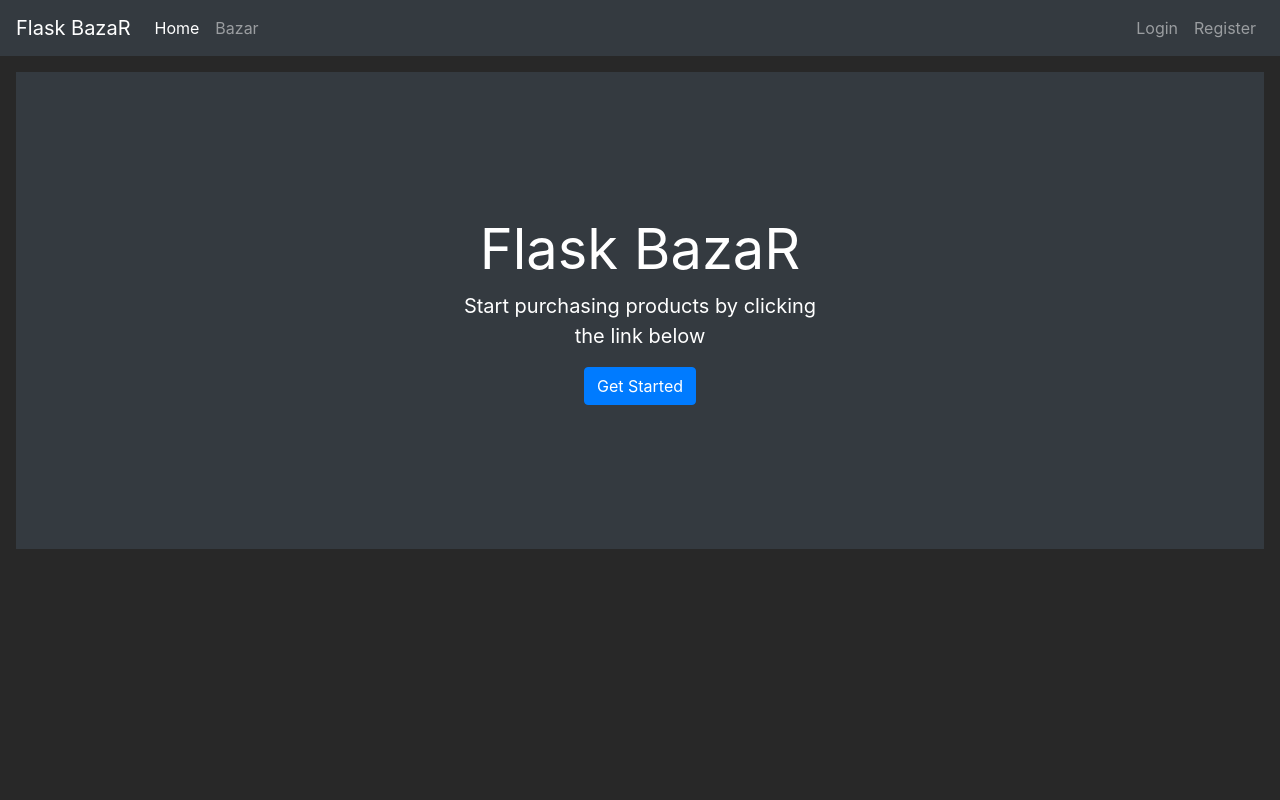
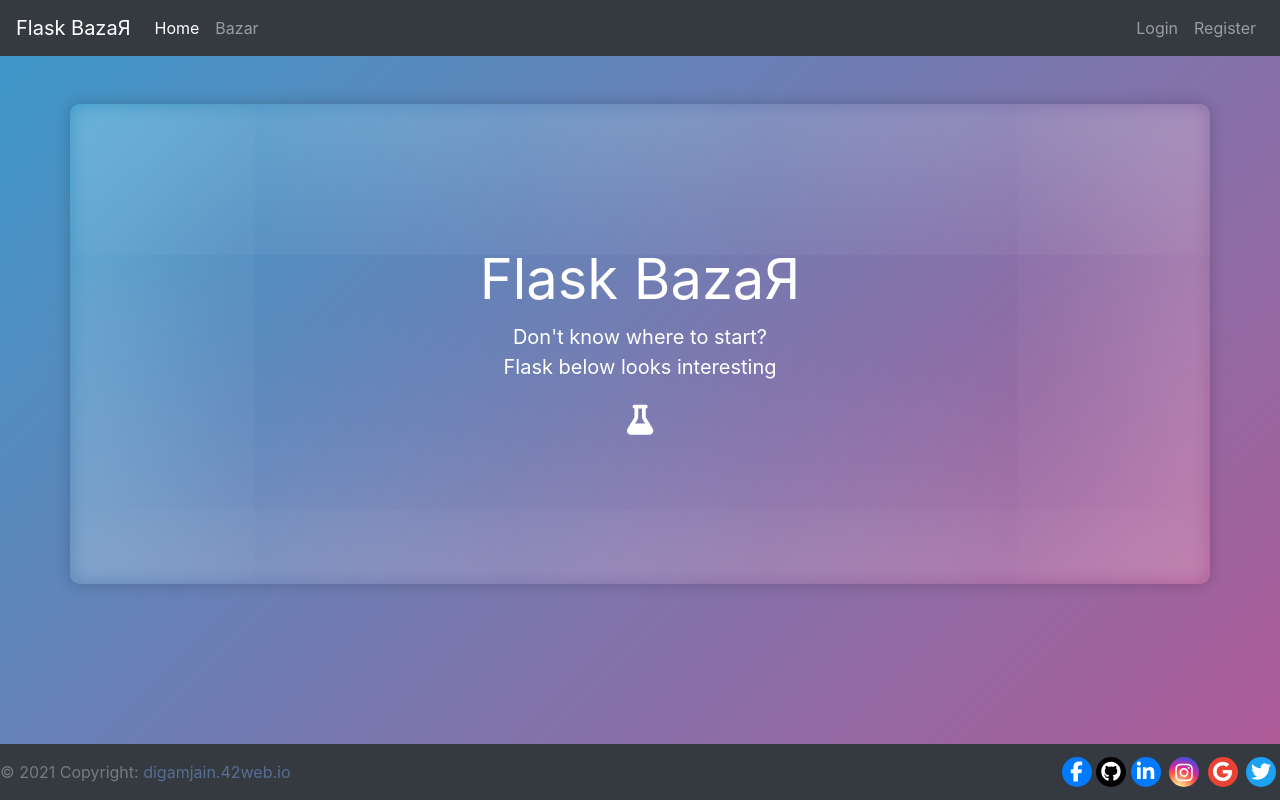
Before and after one commit to digamjain/Flask-Website, a Flask app: page / in a window 1280 px wide. Run offline with Flask 2, Linux system fonts and the light colour scheme; some libraries are stand-ins or nearby versions.

Commit message:
Major changes to the overall UI of the website Better project dependency (support for pipenv)
.gitignore
  ->Added a boiler plate git-ignore file
Pipfile
  ->For pipenv
Pipfile.lock
  ->For pipenv
requirements.txt
  ->Better version control for requirements.txt file
market
  ->templates
    ->Changed all templates directory files and subfiles for new UI.

```diff
--- a/market/model.py
+++ b/market/model.py
@@ -15,7 +15,7 @@
     username = db.Column(db.String(length=24), nullable=False, unique=True)
     email = db.Column(db.String(length=70), nullable=False, unique=True)
     hash_password = db.Column(db.String(length=60), nullable=False)
-    budget = db.Column(db.Integer(), nullable=False, default=1000)
+    budget = db.Column(db.Integer(), nullable=False, default=100000)
     items = db.relationship('Item', backref='owned_user', lazy=True)
 
     #To check if the user have enough budget to purchase the item
--- a/market/templates/home.html
+++ b/market/templates/home.html
@@ -1,19 +1,134 @@
 {#For exporting the layout.html file to this page#}
 {% extends 'layout.html' %}
+{%set active_page = 'home'%}
 
 {# Name to be replaced inside layout.html #}
 {% block title %}
-  BazaR
+BazaЯ
 {%endblock%}
 
 {% block content %}
-  <div class="position-relative overflow-hidden p-3 p-md-5 m-md-3 text-center bg-dark" style="color:white">
-      <div class="col-md-5 p-lg-5 mx-auto my-5">
-          <h1 class="display-4 font-weight-normal">Flask BazaR</h1>
-          <p class="lead font-weight-normal">Start purchasing products by clicking the link below</p>
-          <a class="btn btn-primary" href="{{ url_for('market_page') }}">Get Started</a>
-      </div>
-      <div class="product-device box-shadow d-none d-md-block"></div>
-      <div class="product-device product-device-2 box-shadow d-none d-md-block"></div>
+<div class="container overflow-hidden text-center" style="color:white">
+  <div class="col-md-5 p-lg-5 mx-auto my-5">
+    <h1 class="display-4 font-weight-normal">Flask BazaЯ</h1>
+    <p class="lead font-weight-normal">Don't know where to start?<br>Flask below looks interesting</p>
+    <a class="btn flask fas fa-flask" href="{{ url_for('market_page') }}"></a>
   </div>
+  <div class="product-device box-shadow d-none d-md-block"></div>
+  <div class="product-device product-device-2 box-shadow d-none d-md-block"></div>
+</div>
+<style>
+  .flask {
+    font-size: 30px;
+    color: white;
+  }
+
+  .footer {
+    display: flex;
+    position: fixed;
+    height: 7%;
+    bottom: 0;
+    width: 100%;
+    background-color: #343a40;
+    color: white;
+    align-items: center;
+    justify-content: space-between;
+    align-content: space;
+  }
+
+  .btn-circle {
+    border-width: 0;
+    width: 30px;
+    height: 30px;
+    padding: 1px 0px;
+    border-radius: 20px;
+    text-align: center;
+    font-size: 20px;
+    line-height: 1.42857;
+  }
+
+  .btn-circle:hover {
+    color: #000;
+    background: #fff;
+  }
+
+  .container:before {
+    content: '';
+    position: absolute;
+    top: 0;
+    left: 0;
+    right: 0;
+    bottom: 0;
+    box-shadow: inset 0 0 2000px rgba(255, 255, 255, .5);
+    filter: blur(10px);
+  }
+
+  .container {
+    top: 6%;
+    display: flex;
+    align-items: center;
+    justify-content: center width: 100rem;
+    height: 30rem;
+    box-shadow: 0 0 1rem 0 rgba(0, 0, 0, .2);
+    border-radius: 10px;
+    position: relative;
+    z-index: 1;
+    background: inherit;
+    overflow: hidden;
+  }
+
+  .instagram {
+    padding: 2px 0px;
+    display: inline-block;
+    text-align: center;
+    border-radius: 40px;
+    color: #fff;
+    vertical-align: middle;
+    background: #d6249f;
+    background: radial-gradient(circle at 30% 107%, #fdf497 0%, #fdf497 5%, #fd5949 45%, #d6249f 60%, #285AEB 90%);
+  }
+
+  .container:before {
+    background: inherit;
+  }
+
+  .google {
+    background: #EA4335;
+    color: #ffffff;
+  }
+
+  .twitter {
+    background: #1DA1F2;
+    color: #ffffff;
+  }
+
+  .linkedin {
+    background: #0072B1;
+  }
+
+  .github {
+    border-radus: 10px;
+    background: #000;
+    color: #fff;
+  }
+</style>
+<div class="footer center footer-copyright ">
+  <div style="color:#787b80">© 2021 Copyright:
+    <a href="https://digamjain.42web.io/" style="color:#576e94"> digamjain.42web.io</a>
+  </div>
+  <div>
+    <a class="btn btn-circle btn-primary btn-floating" href="https://www.facebook.com/digam.jain/" role="button">
+      <i class="fab fa-facebook-f"></i></a>
+    <a class="btn btn-circle github btn-floating" href="https://github.com/digamjain/" role="button">
+      <i class="fab fa-github"></i></a>
+    <a class="btn btn-circle btn-primary btn-floating" href="https://www.linkedin.com/in/digamjain/" role="button">
+      <i class="fab fa-linkedin-in"></i></a>
+    <a class="btn btn-circle btn-primary instagram m-1" href="https://www.instagram.com/digamj/" role="button">
+      <i class="fab fa-instagram"></i></a>
+    <a class="btn btn-circle btn-light google" href="mailto:digamj@gmail.com" role="button">
+      <i class="fab fa-google"></i></a>
+    <a class="btn btn-circle btn-light m-1 twitter" href="https://twitter.com/jaindigam" role="button">
+      <i class="fab fa-twitter"></i></a>
+  </div>
+</div>
 {% endblock %}
--- a/market/templates/layout.html
+++ b/market/templates/layout.html
@@ -1,8 +1,12 @@
 <!-- Code taken for practice from https://getbootstrap.com/docs/4.5/getting-started/introduction/
    &
    http://www.jimshapedcoding.com/courses/Flask Full Series-->
-<!doctype html> <!-- HTML document -->
-<html lang="en"> <!-- Language to be used is English -->
+
+<!-- HTML document -->
+<!doctype html>
+<html lang="en">
+<!-- Language to be used is English -->
+
 <head>
   <!-- Required meta tags -->
   <meta charset="utf-8">
@@ -14,20 +18,21 @@
     {% block title %}{% endblock %}
   </title>
 </head>
+
 <body>
   <!-- Navbar here -->
-      <nav class="navbar navbar-expand-md navbar-dark bg-dark">
-         <a class="navbar-brand" href="{{url_for('homepage')}}">Flask BazaR</a>
-         <button class="navbar-toggler" type="button" data-toggle=   "collapse" data-target="#navbarNav">
+  <nav class="navbar navbar-expand-md navbar-dark bg-dark ">
+    <a class="navbar-brand" href="{{url_for('homepage')}}">Flask BazaЯ</a>
+    <button class="navbar-toggler" type="button" data-toggle="collapse" data-target="#navbarNav">
       <span class="navbar-toggler-icon"></span>
     </button>
     <div class="collapse navbar-collapse" id="navbarNav">
       <ul class="navbar-nav mr-auto">
-               <li class="nav-item active">
+        <li class="nav-item {{'active' if active_page == 'home'}}">
           <a class="nav-link" href="{{url_for('homepage')}}">Home <span class="sr-only">(current)</span></a>
         </li>
-               <li class="nav-item">
-                   <a class="nav-link" href="{{url_for('market_page')}}">Bazar</a>
+        <li class="nav-item {{'active' if active_page == 'market'}}">
+          <a class="nav-link " href="{{url_for('market_page')}}">Bazar</a>
         </li>
       </ul>
       {% if current_user.is_authenticated %}
@@ -46,16 +51,17 @@
       </ul>
       {% else %}
       <ul class="navbar-nav">
-                  <li class="nav-item">
+        <li class="nav-item {{'active' if active_page == 'login'}}">
           <a class="nav-link" href="{{url_for('login_page')}}">Login</a>
         </li>
-                 <li class="nav-item">
+        <li class="nav-item {{'active' if active_page == 'register'}}">
           <a class="nav-link" href="{{url_for('register_page')}}">Register</a>
         </li>
       </ul>
       {% endif %}
     </div>
   </nav>
+
   {# get_flashed_messages is the function used to retrieve messages from the flash function #}
   {# with_categories is for different types of errors #}
   {% with messages = get_flashed_messages(with_categories = true) %}
@@ -71,22 +77,46 @@
   {% endif %}
   {% endwith %}
   {% block content %}{% endblock %}
+
   <!-- Future Content here -->
-
-
-
   <!-- Optional JavaScript -->
   <!-- jQuery first, then Popper.js, then Bootstrap JS -->
-      <script src='https://kit.fontawesome.com/a076d05399.js'></script>
+  <script src="https://kit.fontawesome.com/4b82852b17.js" crossorigin="anonymous"></script>
   <script src="https://code.jquery.com/jquery-3.5.1.slim.min.js" integrity="sha384-DfXdz2htPH0lsSSs5nCTpuj/zy4C+OGpamoFVy38MVBnE+IbbVYUew+OrCXaRkfj" crossorigin="anonymous"></script>
   <script src="https://cdn.jsdelivr.net/npm/popper.js@1.16.1/dist/umd/popper.min.js" integrity="sha384-9/reFTGAW83EW2RDu2S0VKaIzap3H66lZH81PoYlFhbGU+6BZp6G7niu735Sk7lN" crossorigin="anonymous"></script>
   <script src="https://stackpath.bootstrapcdn.com/bootstrap/4.5.2/js/bootstrap.min.js" integrity="sha384-B4gt1jrGC7Jh4AgTPSdUtOBvfO8shuf57BaghqFfPlYxofvL8/KUEfYiJOMMV+rV" crossorigin="anonymous"></script>
 </body>
+
 <!-- For Dark theme -->
+
 <style>
+  html,
   body {
-      background-color: #282828;
-      color: #d7dbdd;
+    max-width: 100%;
+    height: 100%;
+    overflow-x: hidden;
+    background-attachment: fixed;
+  }
+
+  body {
+    background: linear-gradient(-45deg, #ee7752, #e73c7e, #23a6d5, #23d5ab);
+    background-size: 500% 500%;
+    animation: gradient 10s ease infinite;
+  }
+
+  @keyframes gradient {
+    0% {
+      background-position: 0% 50%;
+    }
+
+    50% {
+      background-position: 100% 50%;
+    }
+
+    100% {
+      background-position: 0% 50%;
+    }
   }
 </style>
+
 </html>
```
Also changed, not shown: Starter.py (deleted, +0 -31 lines), market/templates/includes/items_modals.html (+13 -21 lines), market/templates/includes/owned_item_modals.html (+12 -12 lines), market/templates/login.html (+39 -14 lines), market/templates/market.html (+47 -12 lines), market/templates/register.html (+44 -12 lines), requirements.txt (+20 -7 lines), market/market.db, 3 other files. Lines whose indentation alone changed are shown as unchanged.
